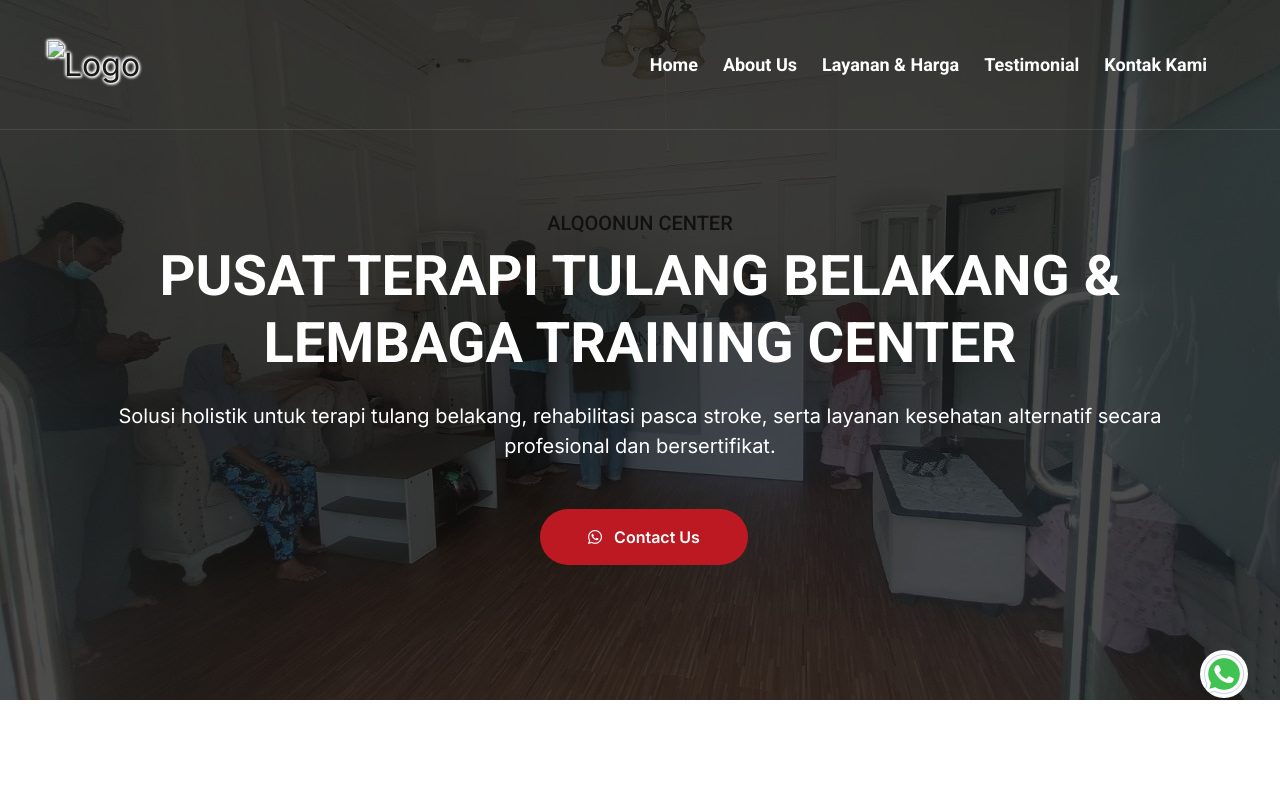
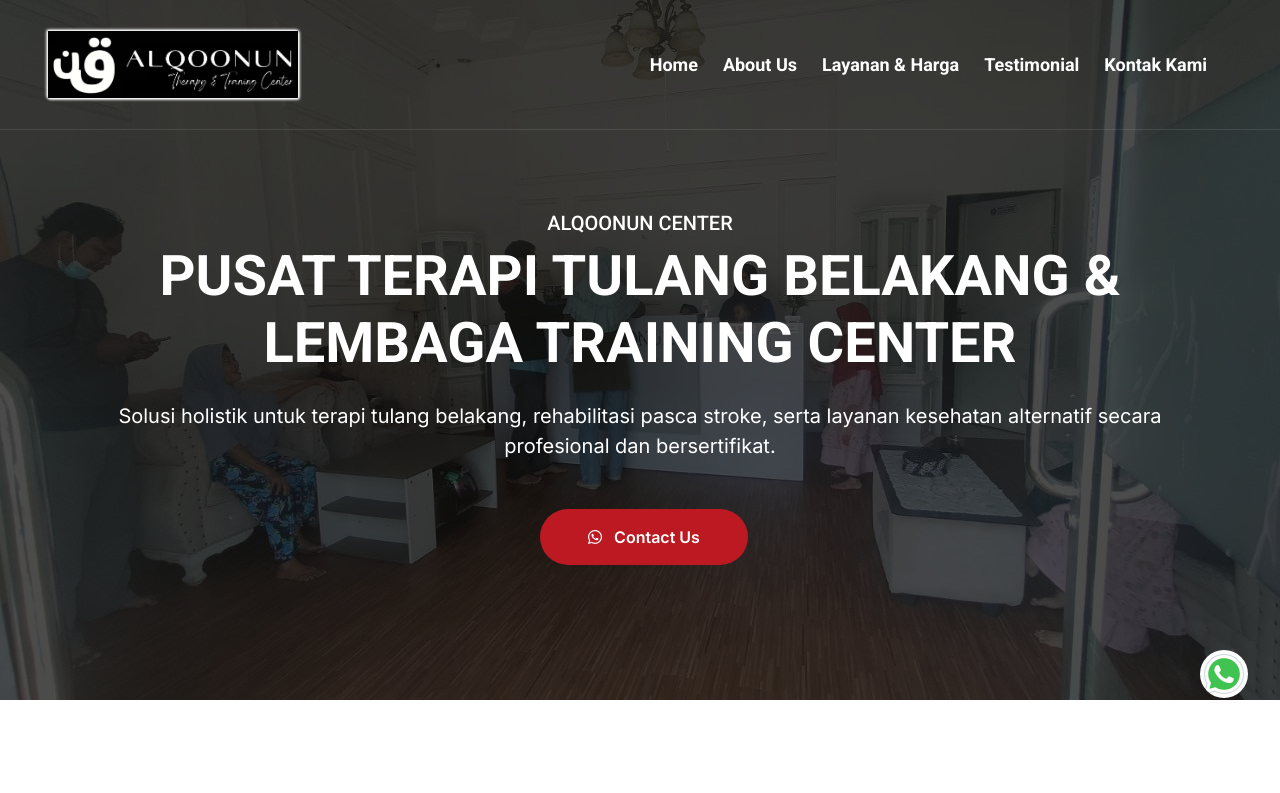
Before and after one commit to alqoonundataweb-source/alqoonun, a plain HTML site: page index.html in a window 1280 px wide. Shown: the top 793 px of the page. Drawn offline with nearby package versions, Linux system fonts and the light colour scheme; files that its build step writes are made by us from their sources.

Commit message:
Update index.html

```diff
--- a/index.html
+++ b/index.html
@@ -139,7 +139,7 @@
             <nav class="navbar navbar-expand-lg navbar-light px-4 px-lg-5 py-2 py-lg-3">
                 <a href="#" class="navbar-brand p-0">
 
-                  <img class="yalma" src="images/kj.webp" alt="Logo" >
+                  <img class="yalma" src="img/al.webp" alt="Logo" >
                 </a>
                 <button class="lalma" type="button" data-bs-toggle="collapse" data-bs-target="#navbarCollapse" style="background: transparent;
   border: 0px solid;">
@@ -202,7 +202,7 @@
                             <div class="row g-5">
                                 <div class="col-12 animated fadeInUp">
                                     <div class="text-center">
-                                        <h5>ALQOONUN CENTER</h5>
+                                        <h5 class="text-white">ALQOONUN CENTER</h5>
                                         <h1 class="display-4 text-uppercase text-white mb-4">Pusat Terapi Tulang Belakang & Lembaga Training Center</h1>
                                         <p class="mb-5 fs-5">  Solusi holistik untuk terapi tulang belakang, rehabilitasi pasca stroke, serta layanan kesehatan alternatif secara profesional dan bersertifikat.
                                         </p>
```
